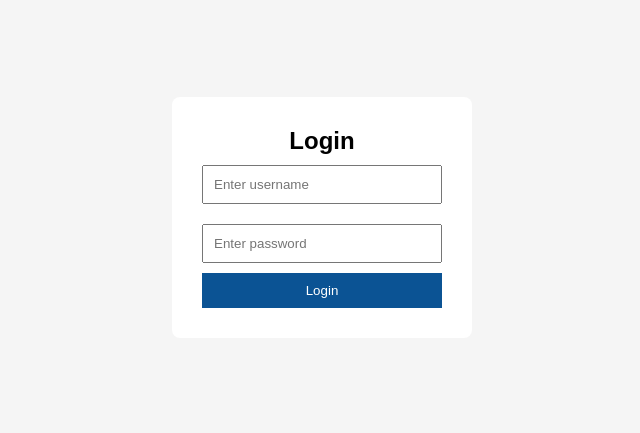
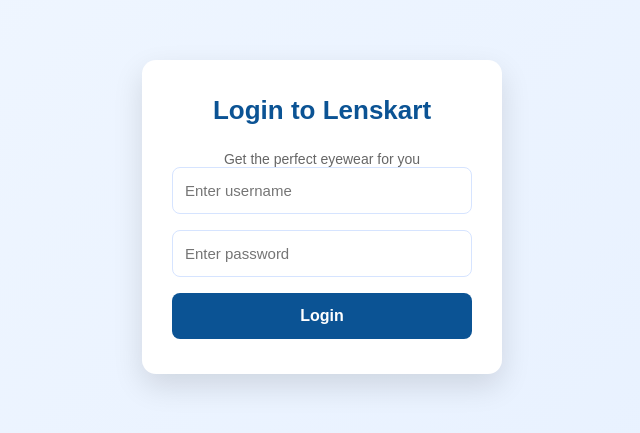
Before and after one commit to Sayali1015/Leanskart_website, a plain HTML site: page login.html in a window 1280 px wide. Shown: the part 183-616 px from the top of the page, without its empty margins (318-958 px from the left). Drawn offline with Linux system fonts and the light colour scheme.

Commit message:
added styling to login page

```diff
--- a/login.html
+++ b/login.html
@@ -8,13 +8,15 @@
 <body class="login-page">
 
   <div class="login-box">
-    <h2>Login</h2>
+  <h2>Login to Lenskart</h2>
+  <p>Get the perfect eyewear for you</p>
 
-    <input type="text" id="username" placeholder="Enter username" />
-    <input type="password" id="password" placeholder="Enter password" />
+  <input type="text" id="username" placeholder="Enter username">
+  <input type="password" id="password" placeholder="Enter password">
 
-    <button onclick="login()">Login</button>
-  </div>
+  <button onclick="login()">Login</button>
+</div>
+
 
   <script>
     function login() {
--- a/style.css
+++ b/style.css
@@ -248,33 +248,86 @@
   margin-bottom: 15px;
 }
 
+/* ===== LENSKART LOGIN PAGE ===== */
+
 .login-page {
+  min-height: 100vh;
   display: flex;
   justify-content: center;
   align-items: center;
-  height: 100vh;
-  background: #f5f5f5;
+  background: linear-gradient(135deg, #f1f7ff, #e6f0ff);
+  font-family: Arial, Helvetica, sans-serif;
 }
 
+/* Card */
 .login-box {
-  background: white;
-  padding: 30px;
-  width: 300px;
-  border-radius: 8px;
+  background: #ffffff;
+  width: 360px;
+  padding: 35px 30px;
+  border-radius: 14px;
+  box-shadow: 0 12px 30px rgba(0, 0, 0, 0.12);
   text-align: center;
 }
 
+/* Logo / Title */
+.login-box h2 {
+  margin-bottom: 25px;
+  color: #0b5394;
+  font-size: 26px;
+  font-weight: 700;
+}
+
+/* Inputs */
 .login-box input {
   width: 100%;
-  padding: 10px;
-  margin: 10px 0;
+  padding: 14px 12px;
+  margin-bottom: 16px;
+  border: 1.5px solid #d6e4ff;
+  border-radius: 8px;
+  font-size: 15px;
+  outline: none;
+  transition: 0.3s;
 }
 
+.login-box input:focus {
+  border-color: #0b5394;
+  box-shadow: 0 0 0 3px rgba(11, 83, 148, 0.15);
+}
+
+/* Login Button */
 .login-box button {
   width: 100%;
-  padding: 10px;
+  padding: 14px;
   background: #0b5394;
-  color: white;
+  color: #ffffff;
+  font-size: 16px;
+  font-weight: bold;
   border: none;
+  border-radius: 8px;
   cursor: pointer;
+  transition: 0.3s;
 }
+
+.login-box button:hover {
+  background: #083b6f;
+}
+
+/* Extra text */
+.login-box p {
+  margin-top: 18px;
+  font-size: 14px;
+  color: #666;
+}
+
+.login-box p span {
+  color: #0b5394;
+  cursor: pointer;
+  font-weight: 600;
+}
+
+/* Mobile Responsive */
+@media (max-width: 420px) {
+  .login-box {
+    width: 90%;
+  }
+}
```
Also changed, not shown: script.js (+0 -50 lines).
